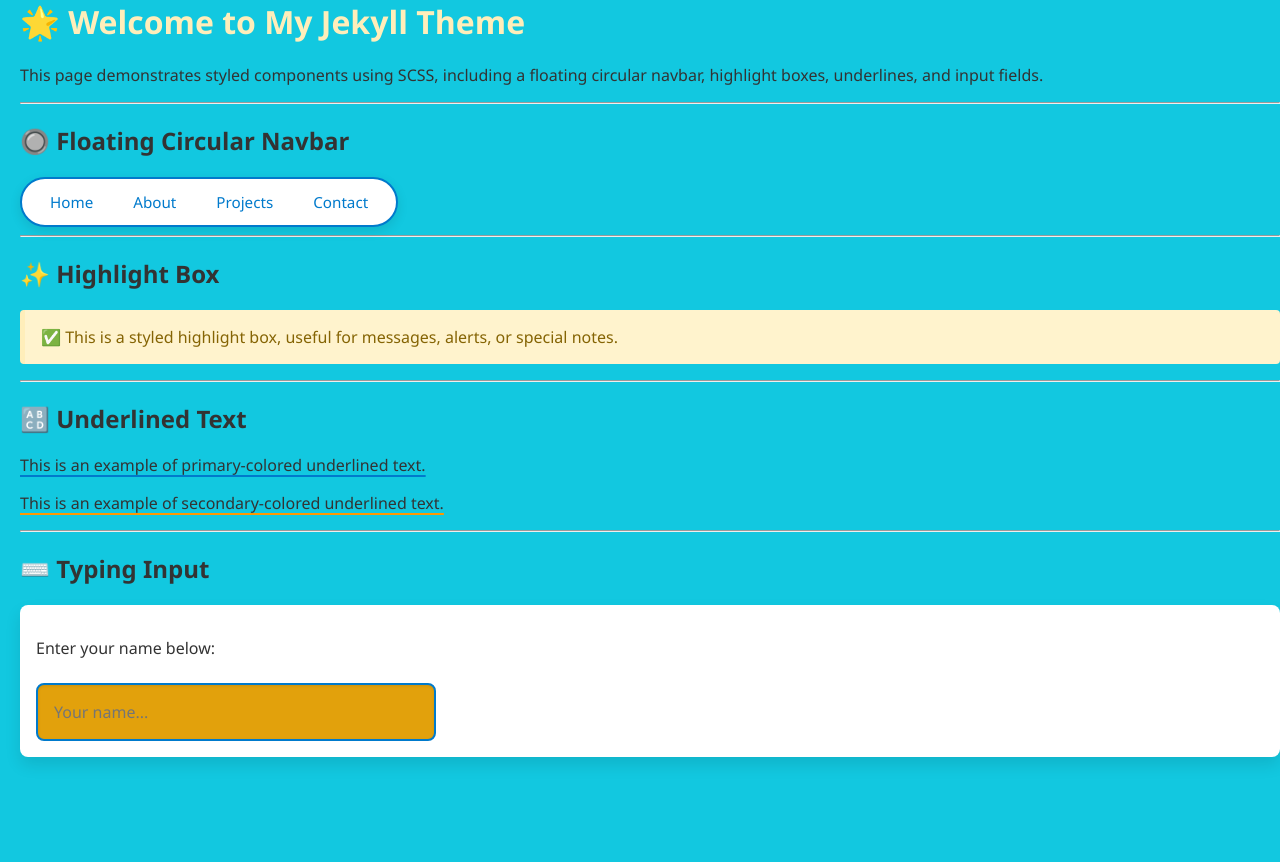
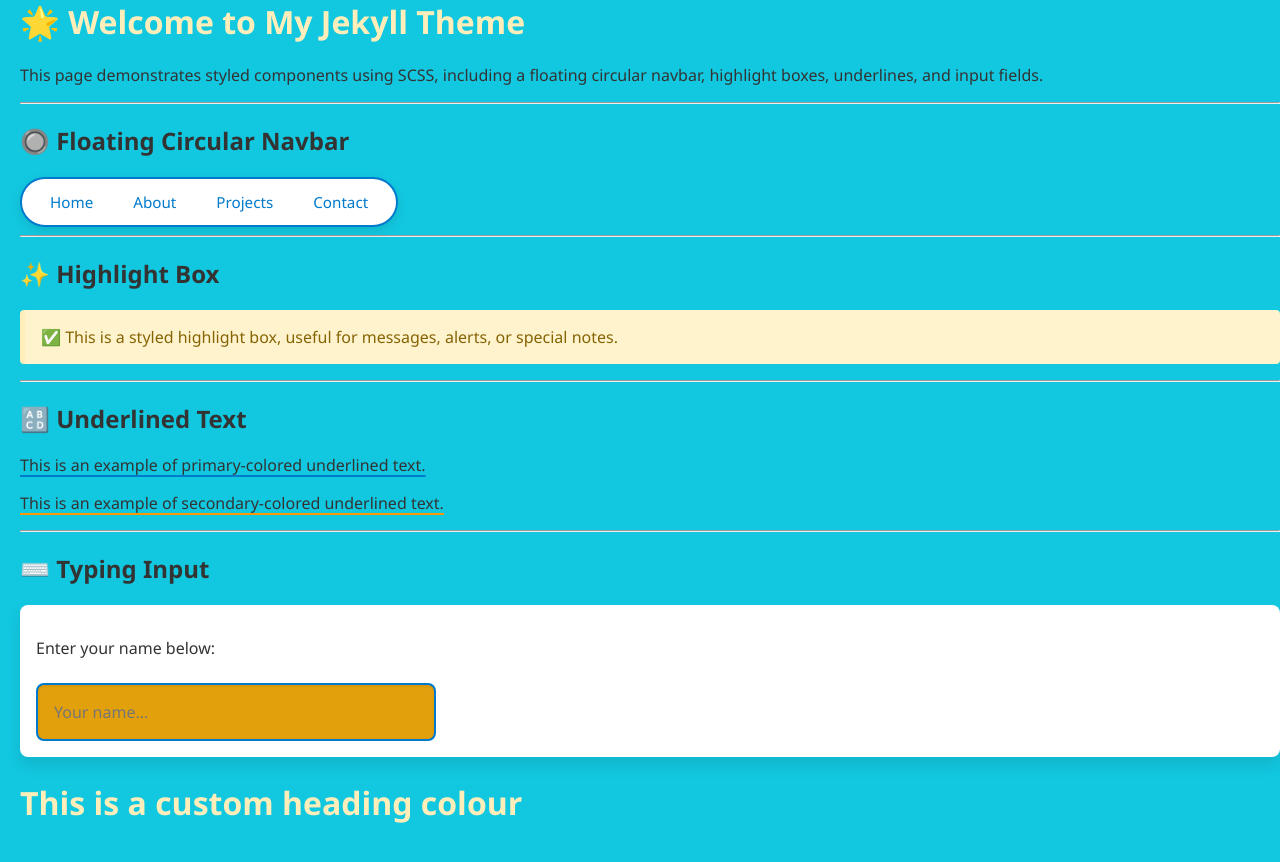
Before and after one commit to v659/jekyll_theme-new-v659, a Jekyll site: the page built from index.md, in a window 1280 px wide. Shown: the top 862 px of the page. Built offline with Jekyll 4.4.1, drawn with Linux system fonts in a browser that asks for light colours.

Commit message:
update index.md

```diff
--- a/index.md
+++ b/index.md
@@ -43,3 +43,5 @@ This page demonstrates styled components using SCSS, including a floating circul
   <p>Enter your name below:</p>
   <input type="text" class="typing-box" placeholder="Your name..." />
 </div>
+
+# This is a custom heading colour
```
